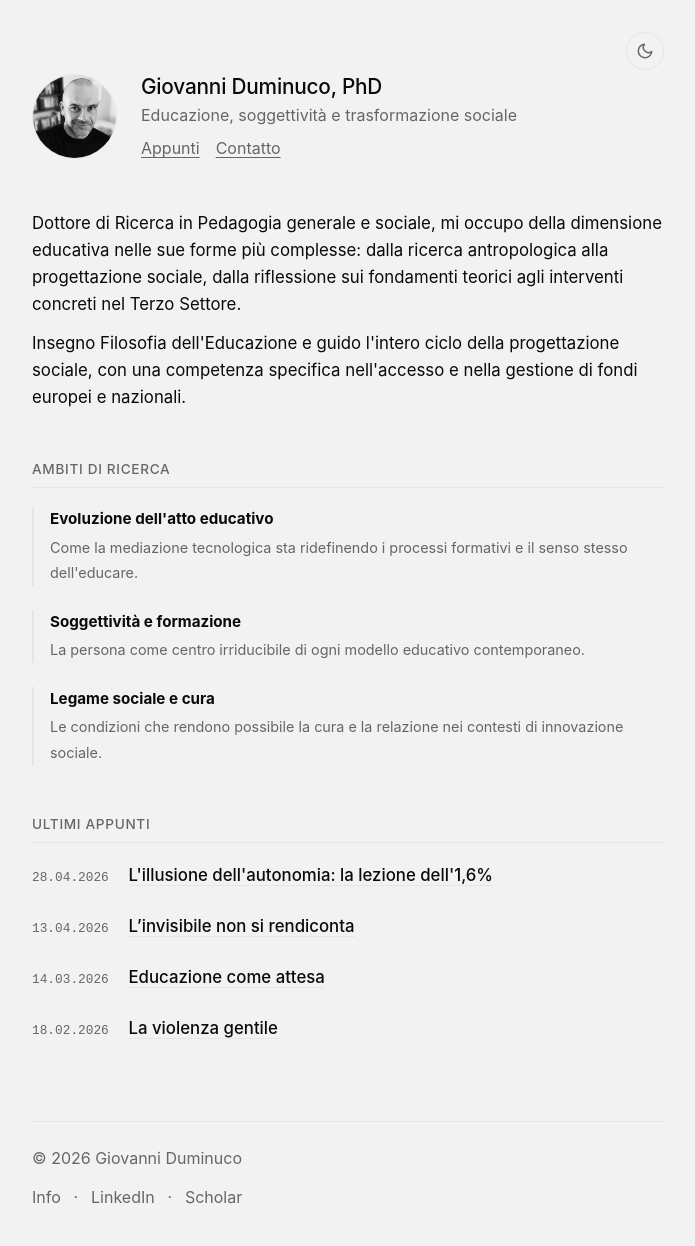
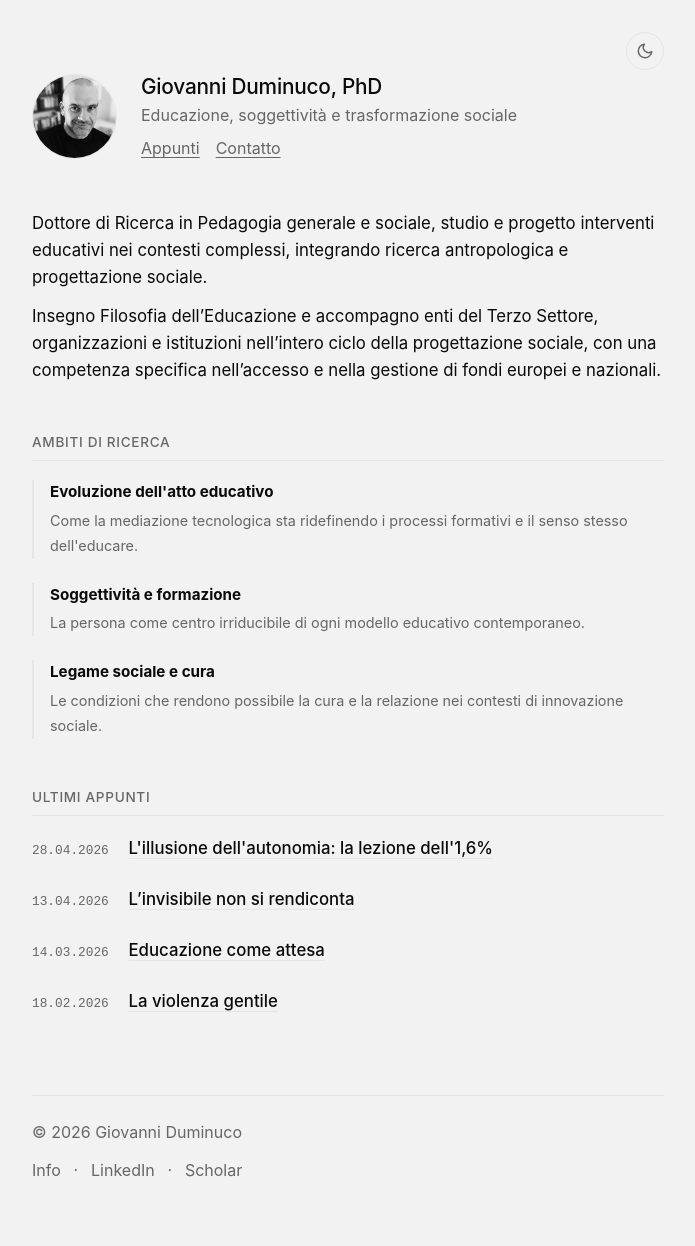
Before and after one commit to dumgio/dumgio.github.io, a Jekyll site: the page built from index.html, in a window 1280 px wide. Shown: the whole page, without its empty margins (292-987 px from the left). Built offline with Jekyll 4.4.1, drawn with Linux system fonts in a browser that asks for light colours; after the commit the page ends 1220 px from its top, so only the background shows below that.

Commit message:
Update index.html

```diff
--- a/index.html
+++ b/index.html
@@ -5,10 +5,10 @@
 
 <section>
     <p class="text-block bio">
-        Dottore di Ricerca in Pedagogia generale e sociale, mi occupo della dimensione educativa nelle sue forme più complesse: dalla ricerca antropologica alla progettazione sociale, dalla riflessione sui fondamenti teorici agli interventi concreti nel Terzo Settore.
+        Dottore di Ricerca in Pedagogia generale e sociale, studio e progetto interventi educativi nei contesti complessi, integrando ricerca antropologica e progettazione sociale.
     </p>
     <p class="text-block bio">
-        Insegno Filosofia dell'Educazione e guido l'intero ciclo della progettazione sociale, con una competenza specifica nell'accesso e nella gestione di fondi europei e nazionali.
+        Insegno Filosofia dell’Educazione e accompagno enti del Terzo Settore, organizzazioni e istituzioni nell’intero ciclo della progettazione sociale, con una competenza specifica nell’accesso e nella gestione di fondi europei e nazionali.
     </p>
 </section>
 
```
